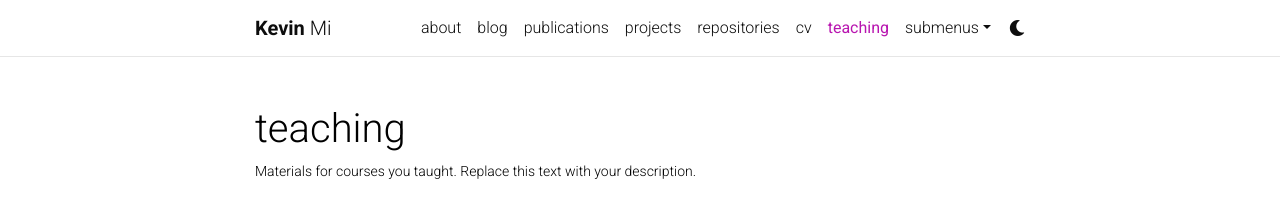
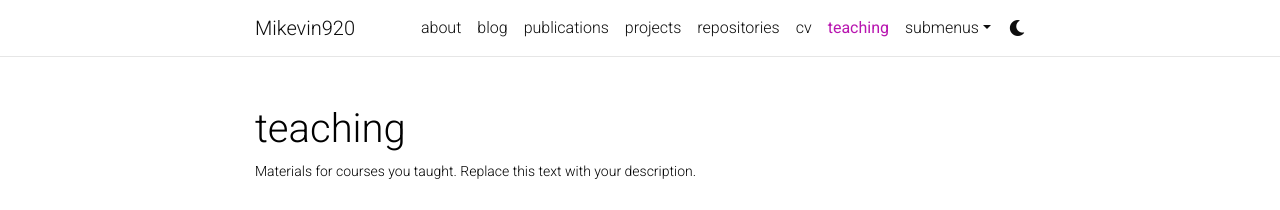
Before and after one commit to mikevin920/Kevin_Personal_Website, a Jekyll site: the page built from _pages/teaching.md, in a window 1280 px wide. Shown: the top 210 px of the page. Built offline with Jekyll 4.4.1, drawn with Linux system fonts in a browser that asks for light colours; comment, search, counter and statistics services are not loaded; a style sheet for code colours, icons or effects is not loaded.

Commit message:
modified

```diff
--- a/_config.yml
+++ b/_config.yml
@@ -2,7 +2,7 @@
 # Site settings
 # -----------------------------------------------------------------------------
 
-title: blank # the website title (if blank, full name will be used instead)
+title: Mikevin920 # the website title (if blank, full name will be used instead)
 first_name: Kevin
 middle_name:
 last_name: Mi
```
